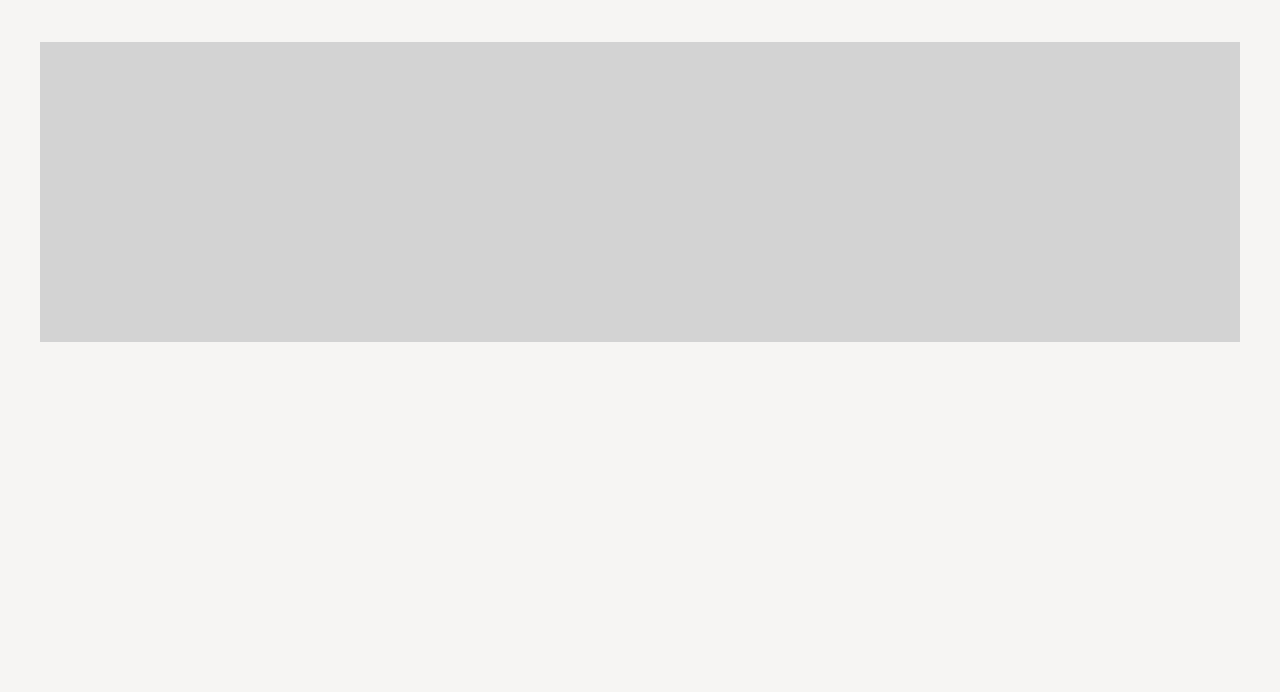
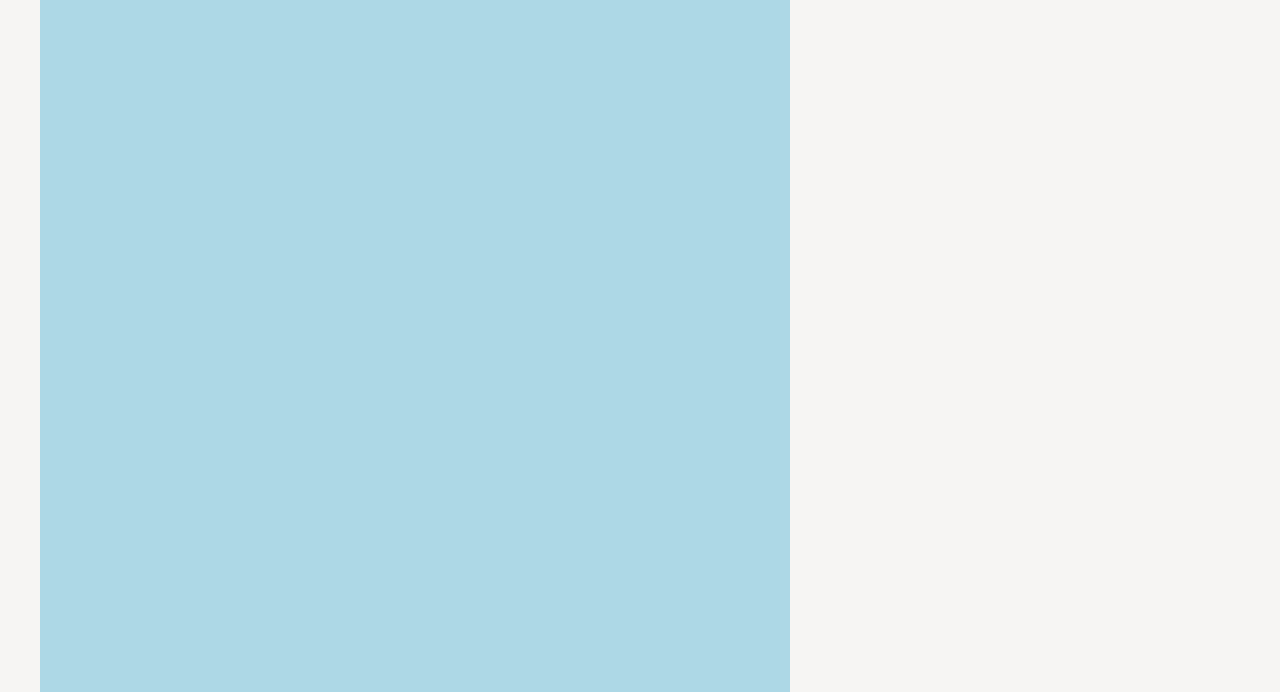
Before and after one commit to counterall/fe-components, a website: page zara-scrolling.html in a window 1280 px wide. Shown: the part 2108-2800 px from the top of the page. Before the commit the page ends 2500 px from the top, so only its background shows below. Drawn offline with Linux system fonts and the light colour scheme.

Commit message:
right column position fixed when window scrolls to the bottom of left column

```diff
--- a/zara-scrolling.html
+++ b/zara-scrolling.html
@@ -36,7 +36,7 @@
     .left {
       width: 750px;
       background: lightblue;
-      height: 2000px;
+      height: 3000px;
       line-height: 750px;
     }
 
@@ -73,6 +73,8 @@
     var winHeight = window.innerHeight;
     var crdTop = $right.offset().top;
     var scrollDownfixedThreshold = crdTop + rightHeight + 20 - winHeight;
+    var leftBottomPos = crdTop + leftHeight;
+
 
     if (makeFixed) {
 
@@ -88,7 +90,10 @@
 
     function scrollDownDetailInfoBeforeFixed() {
       console.log('Scroll Down Fixing is detecting!');
-      if(window.scrollY + winHeight <= bodyHeight){
+      var currentDocPos = window.scrollY + winHeight;
+        if(currentDocPos <= bodyHeight){
+          if (currentDocPos <= leftBottomPos + 20) {
+
             if (window.scrollY >= scrollDownfixedThreshold) {
               $right.css({
                 "top": `${window.scrollY - scrollDownfixedThreshold}px`
@@ -98,7 +103,12 @@
                 "top": 0
               });
             }
-
+            // fix right column position when window scrolls to the bottom of left column
+          } else {
+            $right.css({
+              "top": `${leftBottomPos - crdTop - rightHeight}px`
+            });
+          }
         }
     }
   </script>
```
Lines whose indentation alone changed are shown as unchanged.
